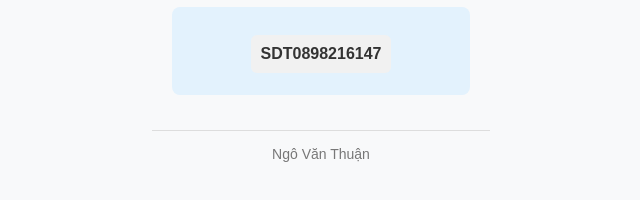
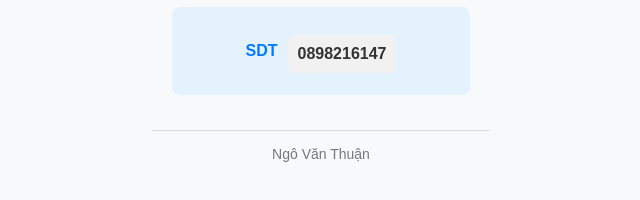
Before and after one commit to thuanngo-dn/practise-reactjs, a plain HTML site: page index.html in a window 1280 px wide. Shown: the part 462-662 px from the top of the page, 319-959 px from the left. Drawn offline with Linux system fonts and the light colour scheme.

Commit message:
feature: feature edit SDT

```diff
--- a/index.html
+++ b/index.html
@@ -16,7 +16,8 @@
             <p><strong>Địa chỉ:</strong> Da Nang, Viet Nam</p>
             <p><strong>Email:</strong> vanthuan03042003@gmail.com</p>
            <div class="profile-phone">
-               <p><strong>SDT</strong>0898216147</p>
+               <strong>SDT</strong>
+               <p>0898216147</p>
            </div>
         </div>
         <div class="profile-footer">
```
